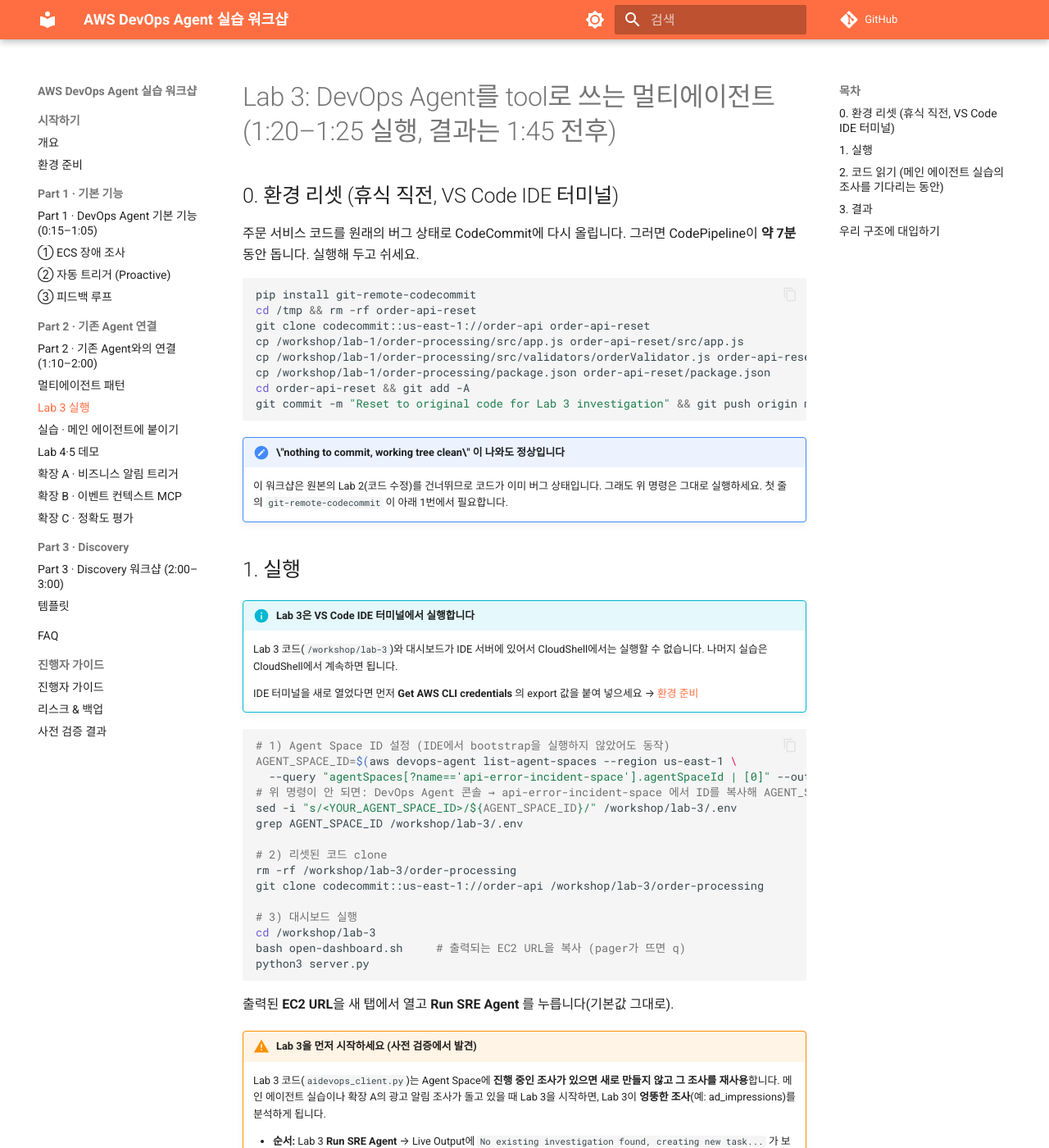
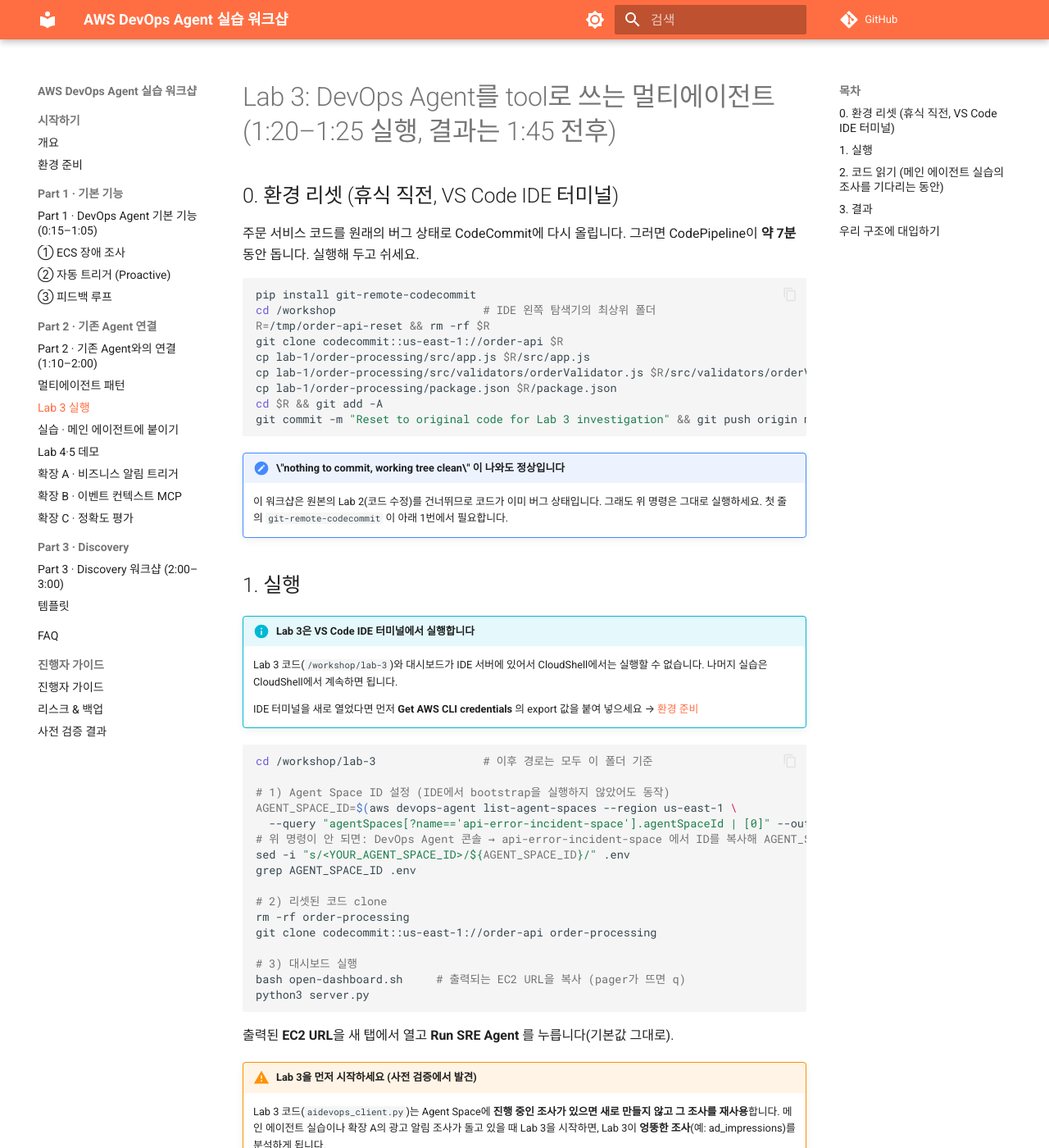
Before and after one commit to hsr87/devops-agent-workshop-kr, an MkDocs documentation site: the page built from docs/part2/lab3.md, in a window 1280 px wide and 1400 px high. Shown: the whole window at 82% size. Built offline with MkDocs 1.6.1 and Material for MkDocs 9.7.7, drawn with Linux system fonts in a browser that asks for light colours; comment, search, counter and statistics services are not loaded.

Commit message:
Lab 3 and setup: cd into the workshop folder once, then use relative paths
Co-Authored-By: Claude Opus 5.5 <noreply@anthropic.com>

````diff
--- a/docs/part2/lab3.md
+++ b/docs/part2/lab3.md
@@ -6,12 +6,13 @@
 
 ```bash
 pip install git-remote-codecommit
-cd /tmp && rm -rf order-api-reset
-git clone codecommit::us-east-1://order-api order-api-reset
-cp /workshop/lab-1/order-processing/src/app.js order-api-reset/src/app.js
-cp /workshop/lab-1/order-processing/src/validators/orderValidator.js order-api-reset/src/validators/orderValidator.js
-cp /workshop/lab-1/order-processing/package.json order-api-reset/package.json
-cd order-api-reset && git add -A
+cd /workshop                      # IDE 왼쪽 탐색기의 최상위 폴더
+R=/tmp/order-api-reset && rm -rf $R
+git clone codecommit::us-east-1://order-api $R
+cp lab-1/order-processing/src/app.js $R/src/app.js
+cp lab-1/order-processing/src/validators/orderValidator.js $R/src/validators/orderValidator.js
+cp lab-1/order-processing/package.json $R/package.json
+cd $R && git add -A
 git commit -m "Reset to original code for Lab 3 investigation" && git push origin main
 ```
 
@@ -26,19 +27,20 @@ git commit -m "Reset to original code for Lab 3 investigation" && git push origi
     IDE 터미널을 새로 열었다면 먼저 **Get AWS CLI credentials** 의 export 값을 붙여 넣으세요 → [환경 준비](../setup.md)
 
 ```bash
+cd /workshop/lab-3                # 이후 경로는 모두 이 폴더 기준
+
 # 1) Agent Space ID 설정 (IDE에서 bootstrap을 실행하지 않았어도 동작)
 AGENT_SPACE_ID=$(aws devops-agent list-agent-spaces --region us-east-1 \
   --query "agentSpaces[?name=='api-error-incident-space'].agentSpaceId | [0]" --output text)
 # 위 명령이 안 되면: DevOps Agent 콘솔 → api-error-incident-space 에서 ID를 복사해 AGENT_SPACE_ID=<ID>
-sed -i "s/<YOUR_AGENT_SPACE_ID>/${AGENT_SPACE_ID}/" /workshop/lab-3/.env
-grep AGENT_SPACE_ID /workshop/lab-3/.env
+sed -i "s/<YOUR_AGENT_SPACE_ID>/${AGENT_SPACE_ID}/" .env
+grep AGENT_SPACE_ID .env
 
 # 2) 리셋된 코드 clone
-rm -rf /workshop/lab-3/order-processing
-git clone codecommit::us-east-1://order-api /workshop/lab-3/order-processing
+rm -rf order-processing
+git clone codecommit::us-east-1://order-api order-processing
 
 # 3) 대시보드 실행
-cd /workshop/lab-3
 bash open-dashboard.sh     # 출력되는 EC2 URL을 복사 (pager가 뜨면 q)
 python3 server.py
 ```
````
Also changed, not shown: docs/setup.md (+1 -1 lines).
